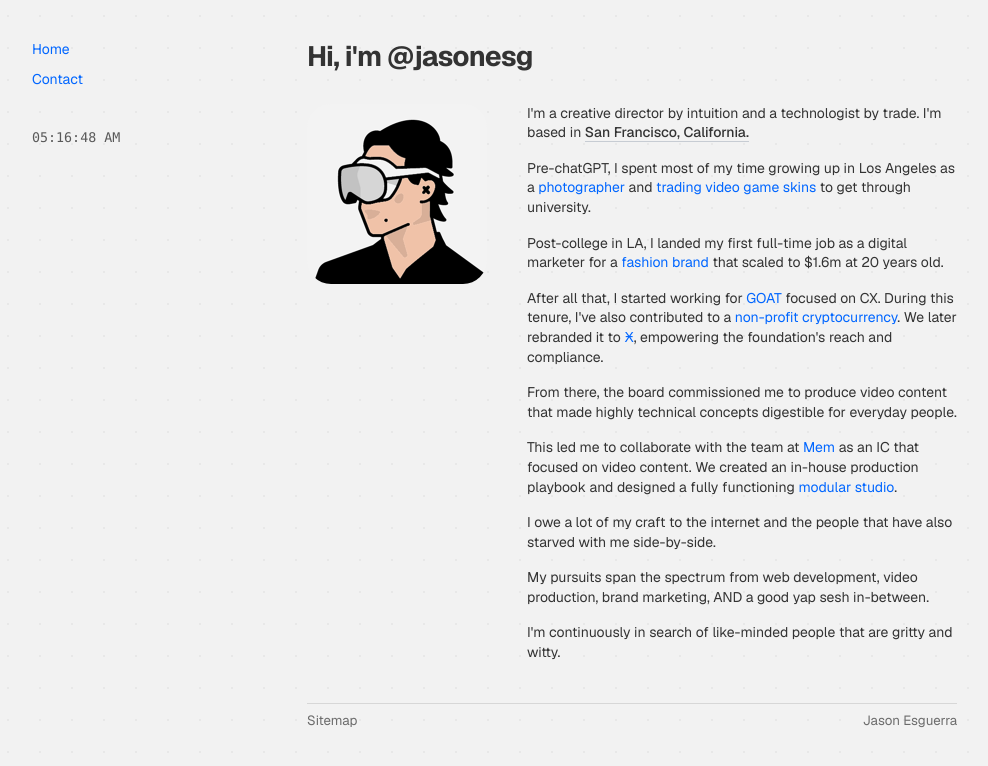
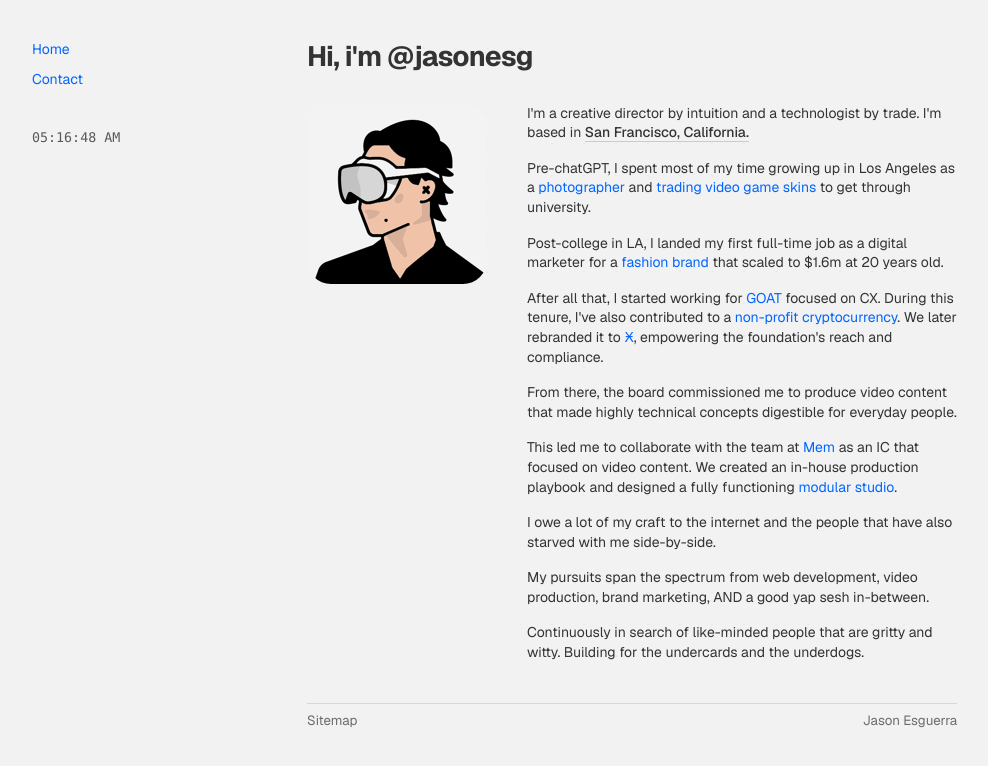
Before and after one commit to jasonesg/jasonesg-next, a Next.js app: page / in a window 1280 px wide. Shown: the top 766 px of the page, without its empty margins (8-996 px from the left). Built offline with nearby package versions, Linux system fonts and the light colour scheme.

Commit message:
Update page.jsx

```diff
--- a/src/app/page.jsx
+++ b/src/app/page.jsx
@@ -119,7 +119,7 @@ export default function Home() {
                   My pursuits span the spectrum from web development, video production, brand marketing, AND a good yap sesh in-between.
                 </p>
                 <p>
-                  I'm continuously in search of like-minded people that are gritty and witty.
+                  Continuously in search of like-minded people that are gritty and witty. Building for the undercards and the underdogs.
                 </p>
 
                 {/* Targeted Focus Blur Layer */}
```
